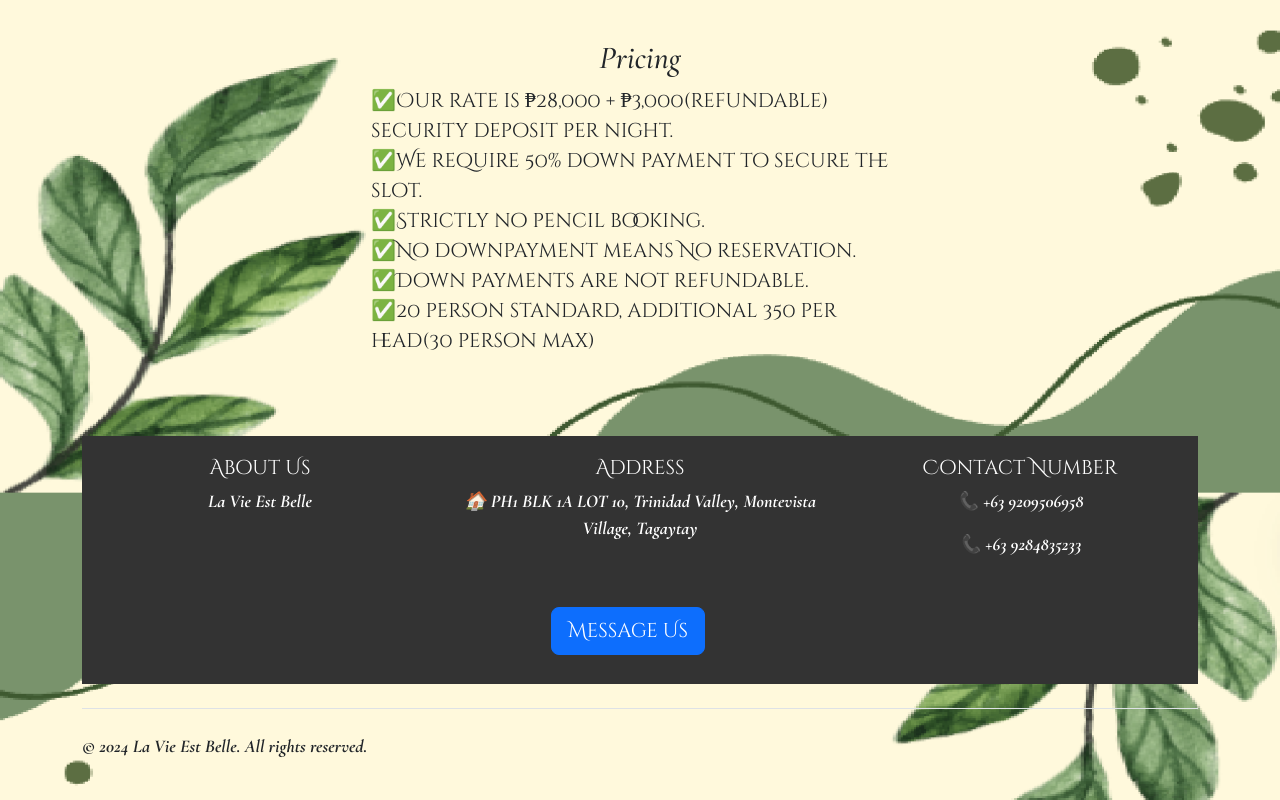
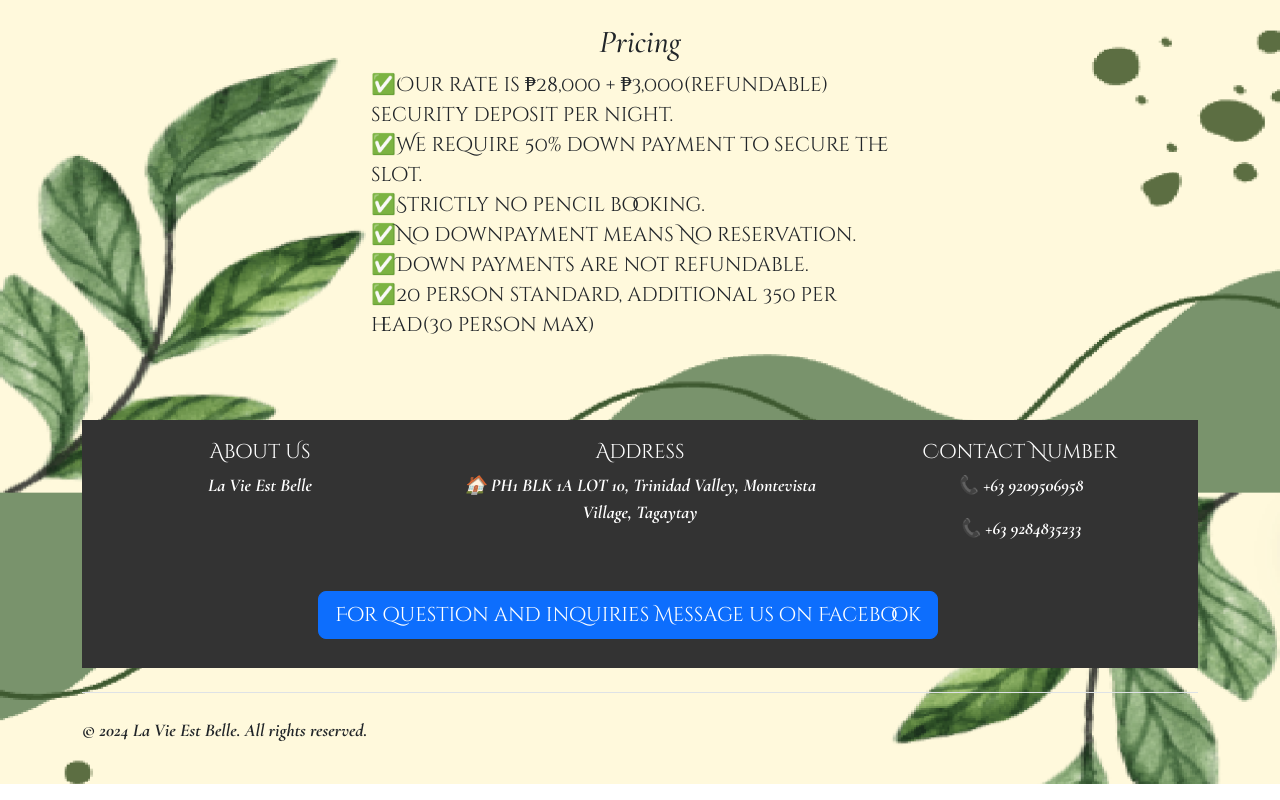
Before and after one commit to icoics214/LaVieEstBelleTagaytay, a plain HTML site: page index.html in a window 1280 px wide. Shown: the part 2953-3753 px from the top of the page. Drawn offline with nearby package versions, Linux system fonts and the light colour scheme.

Commit message:
Add files via upload

```diff
--- a/index.html
+++ b/index.html
@@ -94,7 +94,7 @@
 
 
       <div class="container">
-        <div class="px-2 py-2 my-5 text-center" id="section2">
+        <div class="px-2 py- my-5 text-center" id="section2">
         <h2> Gallery</h2>
         <div id="carouselExampleIndicators" class="carousel slide" data-ride="carousel">
 
@@ -238,8 +238,8 @@
       </div>
 
       <div class="row mt-4 container cinzel-decorative-black">
-        <button class="btn btn-lg btn-facebook">
-          <a href="https://www.facebook.com/profile.php?id=61558105389864" class="btn btn-primary btn-lg">Message Us</a>
+        <button class="btn btn-lg btn-facebook align-items-center">
+          <a href="https://www.facebook.com/profile.php?id=61558105389864" class="btn btn-primary btn-lg">For question and inquiries Message us on Facebook</a>
         </button>
       </div>
     </footer>
```
